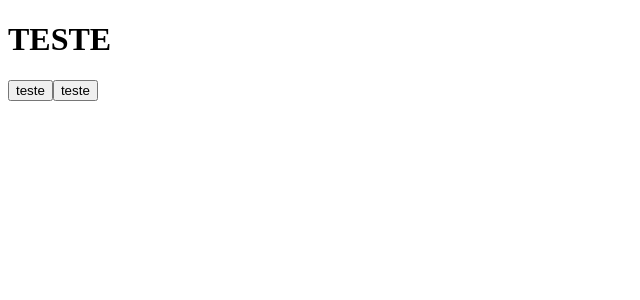
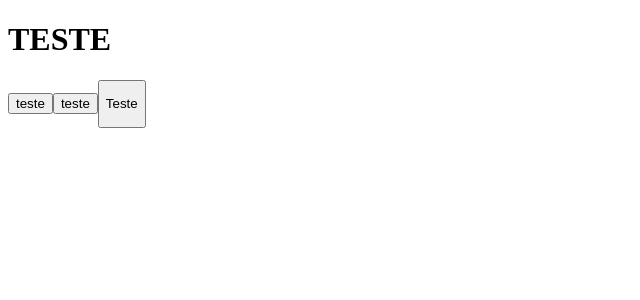
Before and after one commit to Dougrazs/SimbioxFrontEnd, a Next.js app: page / in a window 1280 px wide. Shown: the top 300 px of the page, without its empty margins (0-640 px from the left). Built offline with nearby package versions, Linux system fonts and the light colour scheme.

Commit message:
refactor: buttons refactor

```diff
--- a/src/app/page.tsx
+++ b/src/app/page.tsx
@@ -1,10 +1,12 @@
 import { PrimaryButton, SecondaryButton } from "@/components"
+import TextButton from "@/components/Buttons/TextButton";
 export default function Home() {
   return (
     <div className="grid grid-rows-[20px_1fr_20px] items-center justify-items-center min-h-screen p-8 pb-20 gap-16 sm:p-20 font-[family-name:var(--font-geist-sans)]">
       <h1>TESTE</h1>
       <PrimaryButton>teste</PrimaryButton>
-      <SecondaryButton>teste</SecondaryButton>
+      <SecondaryButton active={false}>teste</SecondaryButton>
+      <TextButton>Teste</TextButton>
     </div>
   );
 }
--- a/src/components/Buttons/PrimaryButton/index.tsx
+++ b/src/components/Buttons/PrimaryButton/index.tsx
@@ -3,7 +3,7 @@ interface IPrimaryButtonProps {
 }
 export default function PrimaryButton({ children }: IPrimaryButtonProps) {
   return (
-    <button className="transition-3s active:opacity-100 hover:opacity-50 flex items-center gap-2 rounded-xl justify-items-start py-2 px-5 border-2 border-red-50 bg-white text-black">
+    <button className="transition-3s active:opacity-100 hover:opacity-50 flex items-center gap-2 rounded-xl justify-items-start py-2 px-5 bg-white text-black">
       {children}
     </button>
   );
--- a/src/components/Buttons/SecondaryButton/index.tsx
+++ b/src/components/Buttons/SecondaryButton/index.tsx
@@ -2,7 +2,7 @@ import { ISecondaryButtonProps } from "@/types/buttonsType";
 
 export default function SecondaryButton({ children }: ISecondaryButtonProps) {
   return (
-    <button className="transition-3s active:opacity-100 hover:opacity-50 flex items-center gap-2 rounded-full justify-items-start py-2 px-5 border-2 border-red-50 bg-white text-black">
+    <button className="transition-3s active:opacity-100 hover:opacity-50 flex items-center gap-2 rounded-full justify-items-start py-2 px-5 bg-white text-black">
       {children}
     </button>
   );
--- /dev/null
+++ b/src/components/Buttons/TextButton/index.tsx
@@ -0,0 +1,16 @@
+import { IButtonProps } from "@/types/buttonsType";
+
+export default function TextButton({ children }: IButtonProps) {
+  return (
+    <button className="transition-3s
+    active:opacity-100
+    hover:opacity-50 flex items-center gap-2
+    py-2 px-5 border-b
+   border-gray
+    decoration-gray">
+      <p className={"border-b text-gray"}>
+        {children}
+      </p>
+    </button>
+  );
+}
--- a/tailwind.config.ts
+++ b/tailwind.config.ts
@@ -13,9 +13,9 @@ const config: Config = {
         background: "var(--background)",
         foreground: "var(--foreground)",
         lgBlue: "#009EDD",
-        darkBlue: "#0073A1",
+        purpleBg: "#0F1330",
         green: "#039B00",
-        gray: "#D9D9D9",
+        gray: "#6D6E80",
         textColor: "#2F2E41",
         darkGray: "#999999"
       },
```
